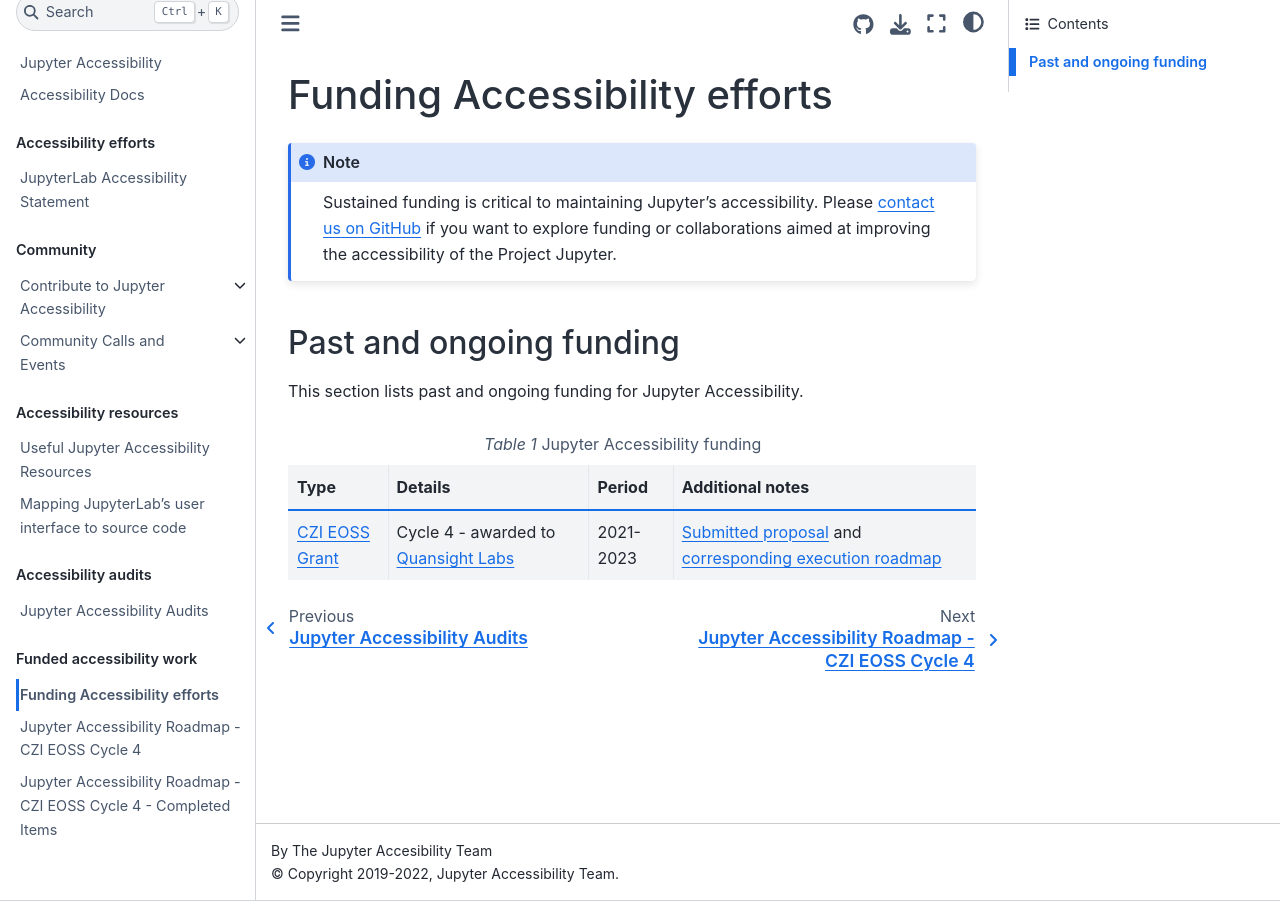
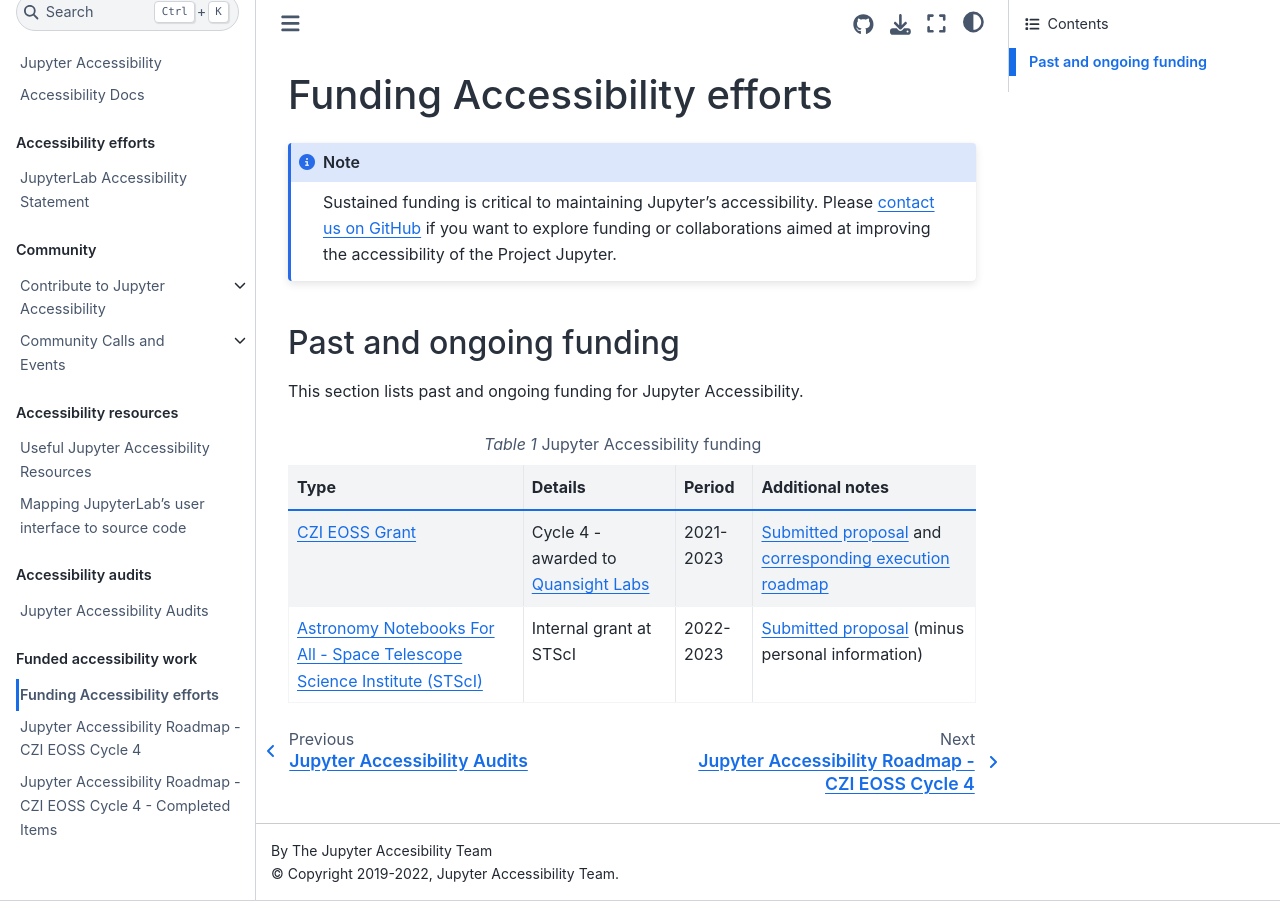
Before and after one commit to jupyter/accessibility, a Jupyter Book: the page built from docs/funding/index.md, in a window 1280 px wide. Built offline with Jupyter Book 1.0.4 settings and Sphinx 7.4.7 and the Sphinx Book theme 1.1.4, drawn with Linux system fonts in a browser that asks for light colours.

Commit message:
Update Funding to include Notebooks For All (STScI) project (#136)
* Add Notebooks For All info to funding page

* Update funding index with Notebooks For All

* Update docs/funding/index.md

Co-authored-by: gabalafou <gabriel@fouasnon.com>

---------

Co-authored-by: Tony Fast <tony.fast@gmail.com>
Co-authored-by: gabalafou <gabriel@fouasnon.com>

````diff
--- a/docs/funding/index.md
+++ b/docs/funding/index.md
@@ -20,4 +20,8 @@
   - Cycle 4 - awarded to [Quansight Labs](https://labs.quansight.org/)
   - 2021-2023
   - [Submitted proposal](https://github.com/jupyter/accessibility/blob/1e048c086782cb10848292c4befbe09019853f96/docs/funding/Inclusive_and_Accessible_Scientific_Computing_in_Jupyter_Ecosystem_SUBMITTED_PROPOSAL.pdf) and [corresponding execution roadmap](czi-grant-roadmap.md)
+* - [Astronomy Notebooks For All - Space Telescope Science Institute (STScI)](https://github.com/Iota-School/notebooks-for-all#astronomy-notebooks-for-all)
+  - Internal grant at STScI
+  - 2022-2023
+  - [Submitted proposal](https://github.com/Iota-School/notebooks-for-all/blob/0c06d4fb037544fa96d3f90a1bb6efe7570a59a8/resources/proposal-astronomy-notebooks-for-all.md) (minus personal information)
 ```
````
